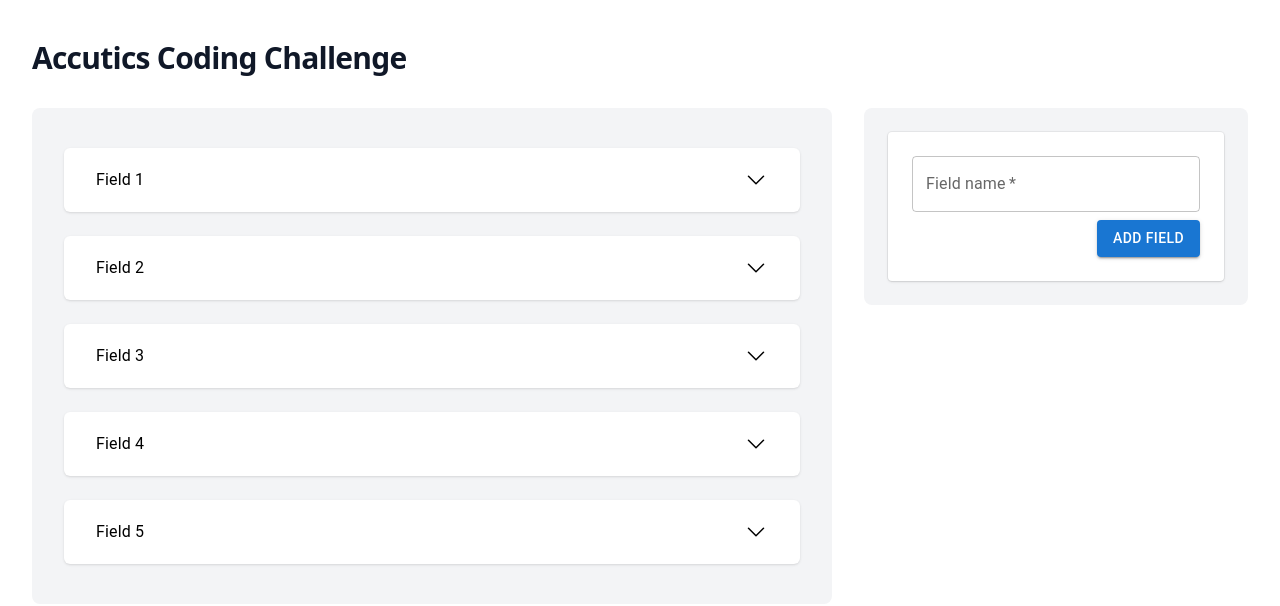
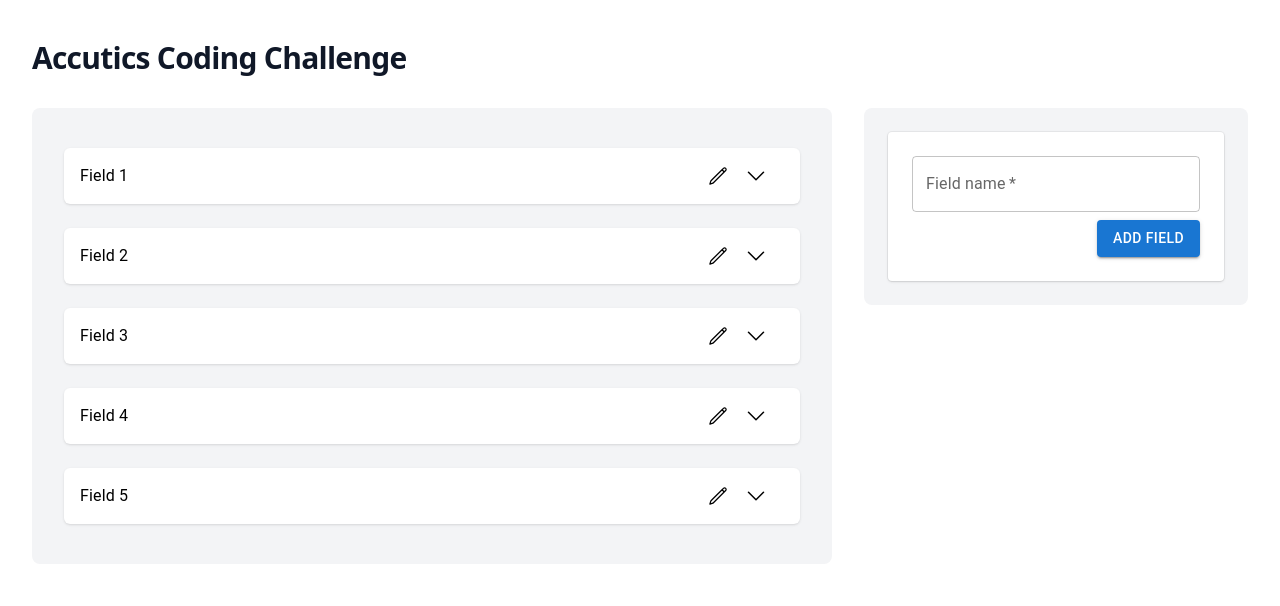
Before and after one commit to laszlovit/accutics-coding-challenge, a React (Vite) app: page / in a window 1280 px wide. Shown: the top 606 px of the page. Built offline with nearby package versions, Linux system fonts and the light colour scheme.

Commit message:
added update field title and fixed unique key issues

```diff
--- a/src/components/field-item.tsx
+++ b/src/components/field-item.tsx
@@ -1,40 +1,86 @@
-import { ChevronDownIcon, ChevronUpIcon } from '@heroicons/react/24/outline';
+import {
+  ChevronDownIcon,
+  ChevronUpIcon,
+  PencilIcon,
+} from '@heroicons/react/24/outline';
 import {
   ListItemButton,
   ListItemText,
   Collapse,
   ListItem,
+  TextField,
 } from '@mui/material';
-import { useState } from 'react';
+import { useContext, useState } from 'react';
+import FieldContext from '../context/field-context';
 
 export default function FieldItem({
   fieldName,
   children,
+  fieldKey,
 }: {
   fieldName?: string;
   children?: React.ReactNode;
+  fieldKey: string | undefined;
 }) {
+  const { fields, setFields } = useContext(FieldContext);
   const [open, setOpen] = useState(false);
+  const [isEditing, setIsEditing] = useState(false);
+  const [updatedFieldName, setUpdatedFieldName] = useState<string | undefined>(
+    undefined
+  );
 
-  const handleClick = () => {
+  const handleAccordionClick = () => {
     setOpen(!open);
+  };
+
+  const handleEditingClick = () => {
+    setIsEditing(true);
+  };
+
+  const handleUpdateFieldName = () => {
+    const updatedFields = fields.map((f) =>
+      f.field_key == fieldKey ? { ...f, field_name: updatedFieldName } : f
+    );
+
+    setFields(updatedFields);
+    setIsEditing(false);
   };
 
   return (
     <ListItem className="rounded-md bg-white shadow-sm">
+      <div className="w-full flex">
         <div className="w-full">
-        <ListItemButton onClick={handleClick}>
-          <ListItemText primary={fieldName} />
+          <div className="flex flex-row items-center justify-between">
+            {isEditing ? (
+              <TextField
+                value={updatedFieldName ?? fieldName}
+                onChange={(e) => setUpdatedFieldName(e.target.value)}
+                onBlur={() => handleUpdateFieldName()}
+              />
+            ) : (
+              <div className="w-full">
+                <ListItemText>{fieldName}</ListItemText>
+              </div>
+            )}
+            <div className=" flex items-center justify-end">
+              <PencilIcon
+                onClick={() => handleEditingClick()}
+                className="size-5 hover:cursor-pointer"
+              />
+              <ListItemButton onClick={handleAccordionClick}>
                 {open ? (
                   <ChevronUpIcon className="size-6" />
                 ) : (
                   <ChevronDownIcon className="size-6" />
                 )}
               </ListItemButton>
+            </div>
+          </div>
           <Collapse in={open} timeout="auto" unmountOnExit>
             <div className="flex flex-col gap-y-4">{children}</div>
           </Collapse>
         </div>
+      </div>
     </ListItem>
   );
 }
--- a/src/components/fields-list.tsx
+++ b/src/components/fields-list.tsx
@@ -11,10 +11,14 @@ export default function FieldsList() {
   return (
     <List className="order-2 sm:order-1 lg:col-span-8 bg-gray-100 rounded-lg">
       <div className="p-8 flex flex-col gap-y-6">
-        {fields.map((item, index) => (
-          <FieldItem fieldName={item.field_name} key={item.field_name}>
-            <Options fieldKey={item.field_key} />
-            <Rules fieldKey={item.field_key} fieldIndex={index} />
+        {fields.map((field, index) => (
+          <FieldItem
+            fieldName={field.field_name}
+            key={`field-${index}`}
+            fieldKey={field.field_key}
+          >
+            <Options fieldKey={field.field_key} />
+            <Rules fieldKey={field.field_key} fieldIndex={index} />
           </FieldItem>
         ))}
       </div>
--- a/src/components/options.tsx
+++ b/src/components/options.tsx
@@ -93,7 +93,7 @@ export default function Options({
         {field?.options && field.options.length > 0 ? (
           <>
             {field.options.map((o, index) => (
-              <List className="space-y-4">
+              <List key={`${fieldKey}-${o.option_label}`} className="space-y-4">
                 <ListItem className="flex justify-between items-center bg-white ring-1 rounded-sm shadow-sm ring-black/5">
                   <ListItemText primary={index + 1} />
                   <div className="flex gap-x-4">
--- a/src/components/rules.tsx
+++ b/src/components/rules.tsx
@@ -84,7 +84,9 @@ function RuleItem({
                 className="w-full"
               >
                 {fields.map((f) => (
-                  <MenuItem value={f.field_key}>{f.field_name}</MenuItem>
+                  <MenuItem key={f.field_key} value={f.field_key}>
+                    {f.field_name}
+                  </MenuItem>
                 ))}
               </Select>
               <TextField
@@ -108,7 +110,7 @@ function RuleItem({
           <div className="pl-6 mt-4 border-l border-gray-200">
             {rule.children.map((childRule, index) => (
               <RuleItem
-                key={childRule.rule_field_key}
+                key={`${indexPath.fieldIndex}-${indexPath.ruleIndex.join('-')}-${index}`}
                 rule={childRule}
                 indexPath={{
                   fieldIndex: indexPath.fieldIndex,
@@ -160,10 +162,12 @@ export default function Rules({
       {field?.rules ? (
         <div className="flex flex-col gap-4">
           {field.rules.map((rule, index) => (
-            <div className="flex justify-between gap-x-4">
+            <div
+              key={`rule-${fieldIndex}-${index}`}
+              className="flex justify-between gap-x-4"
+            >
               <span className="font-semibold">{`${index + 1}`}</span>
               <RuleItem
-                key={`${fieldIndex}-${index}`}
                 rule={rule}
                 indexPath={{ fieldIndex: fieldIndex, ruleIndex: [index] }}
               />
@@ -185,7 +189,9 @@ export default function Rules({
               className="w-full"
             >
               {fields.map((f) => (
-                <MenuItem value={f.field_key}>{f.field_name}</MenuItem>
+                <MenuItem key={`select-${f.field_key}`} value={f.field_key}>
+                  {f.field_name}
+                </MenuItem>
               ))}
             </Select>
             <TextField
```
Lines whose indentation alone changed are shown as unchanged.
